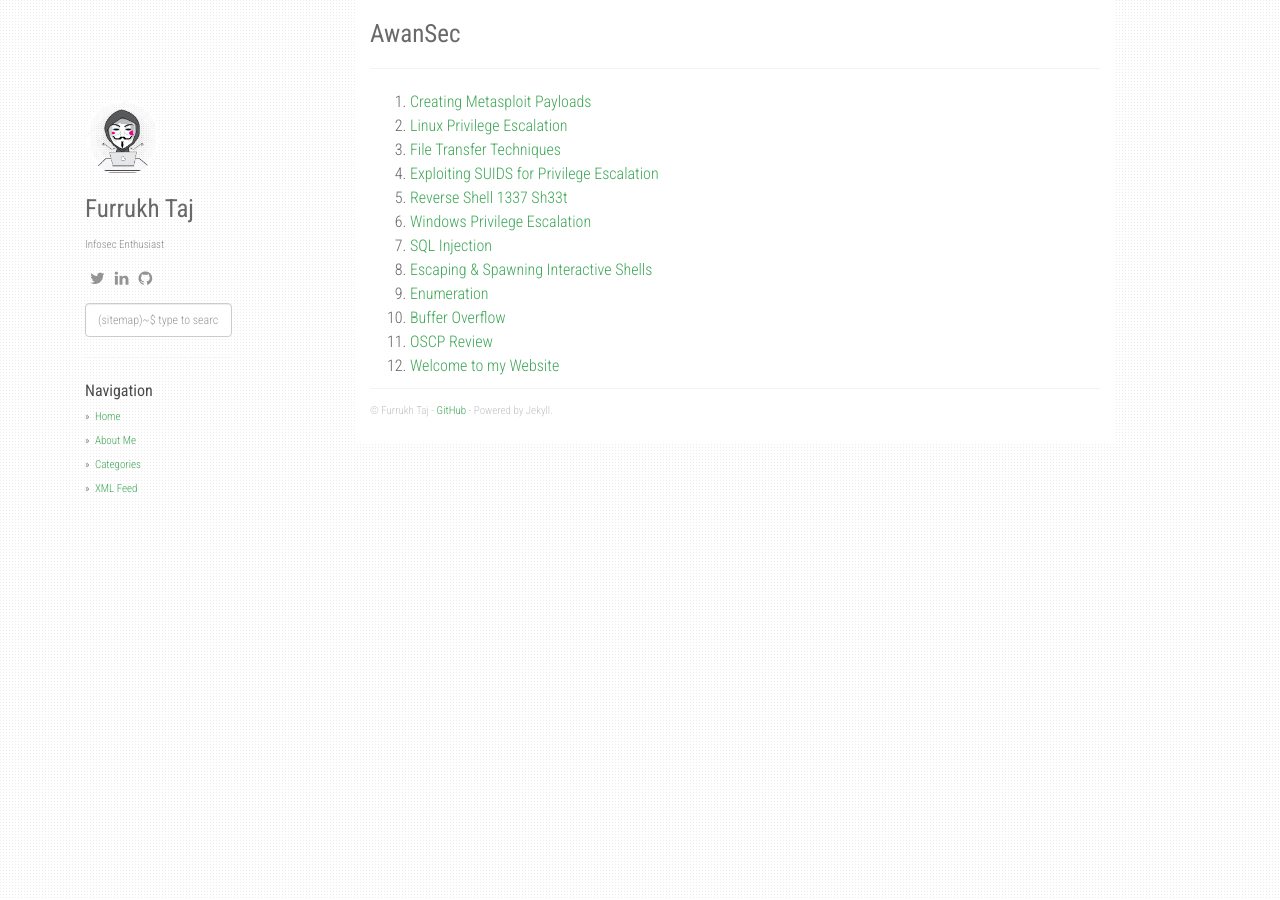
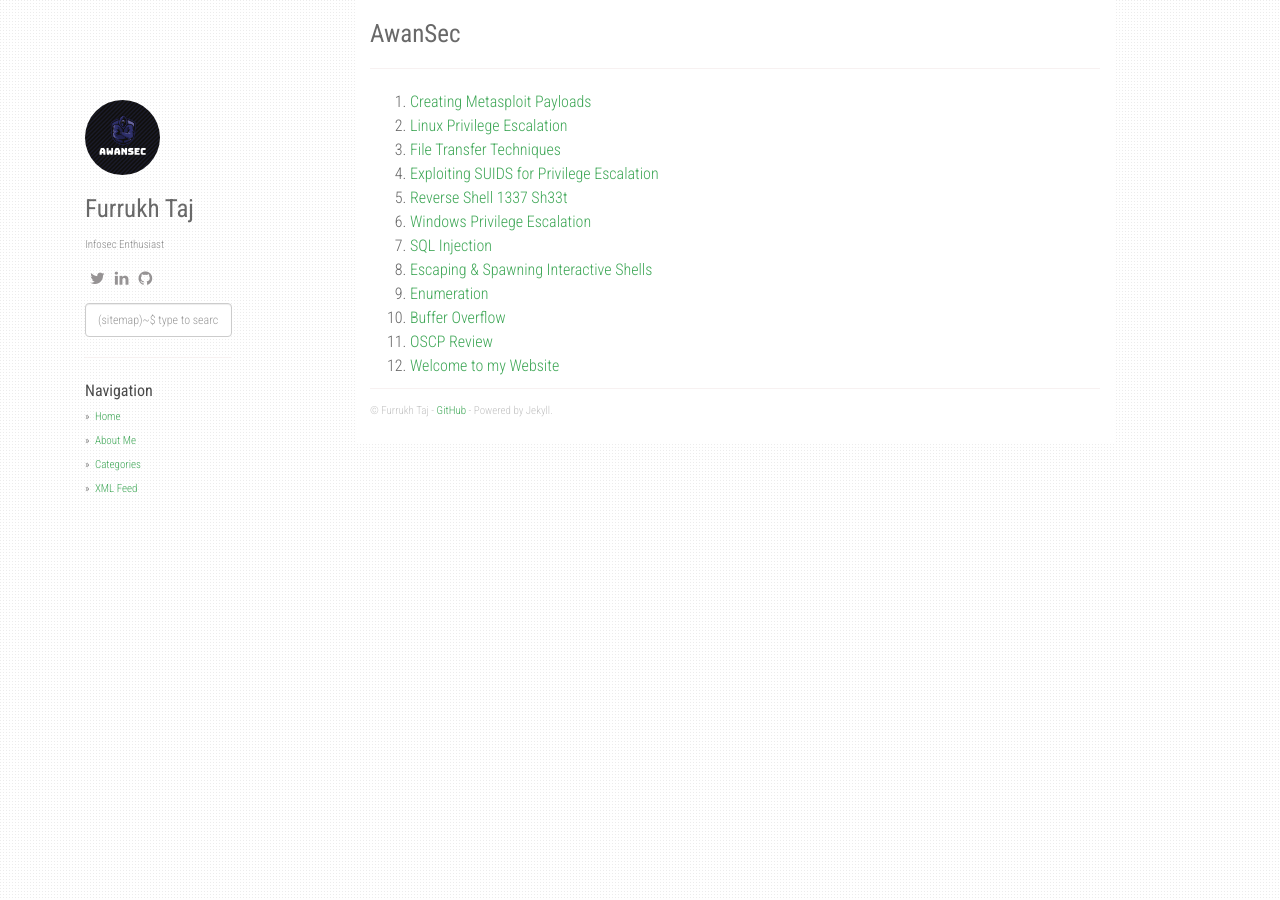
Before and after one commit to furrukhtaj/awansec.com, a Jekyll site: the page built from index.html, in a window 1280 px wide. Built offline with Jekyll 4.4.1, drawn with Linux system fonts in a browser that asks for light colours; nearby versions of some CDN libraries; the list of posts is cut into pages by our own code.

Commit message:
Update _config.yml

```diff
--- a/_config.yml
+++ b/_config.yml
@@ -5,7 +5,7 @@ github: https://github.com/furrukhtaj
 about: Infosec Enthusiast
 disqus_shortname: furrukh
 google_analytics: UA-128945653-1
-avatar_url: /static/img/avatar.jpg
+avatar_url: /static/img/awansec.png
 
 enableTags: true
 tagarray: []
```
